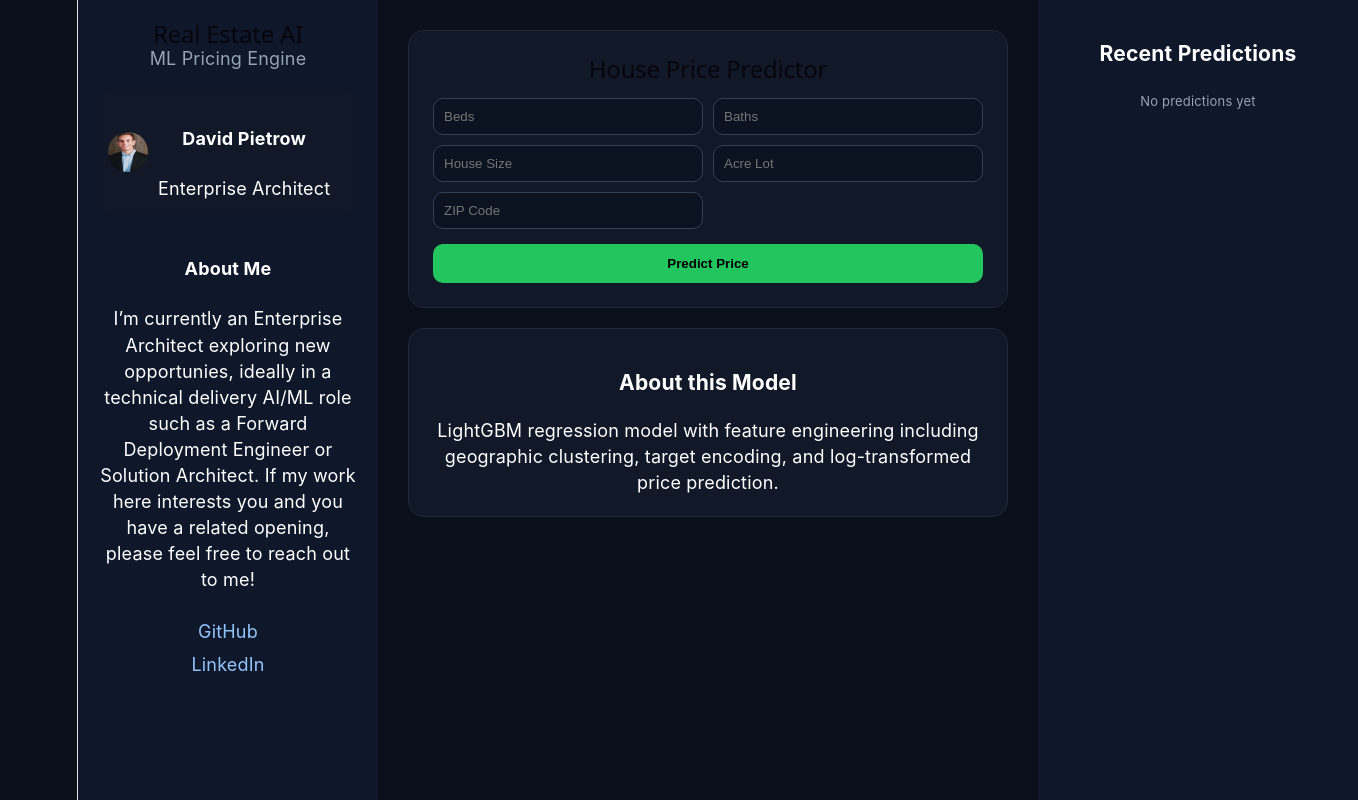
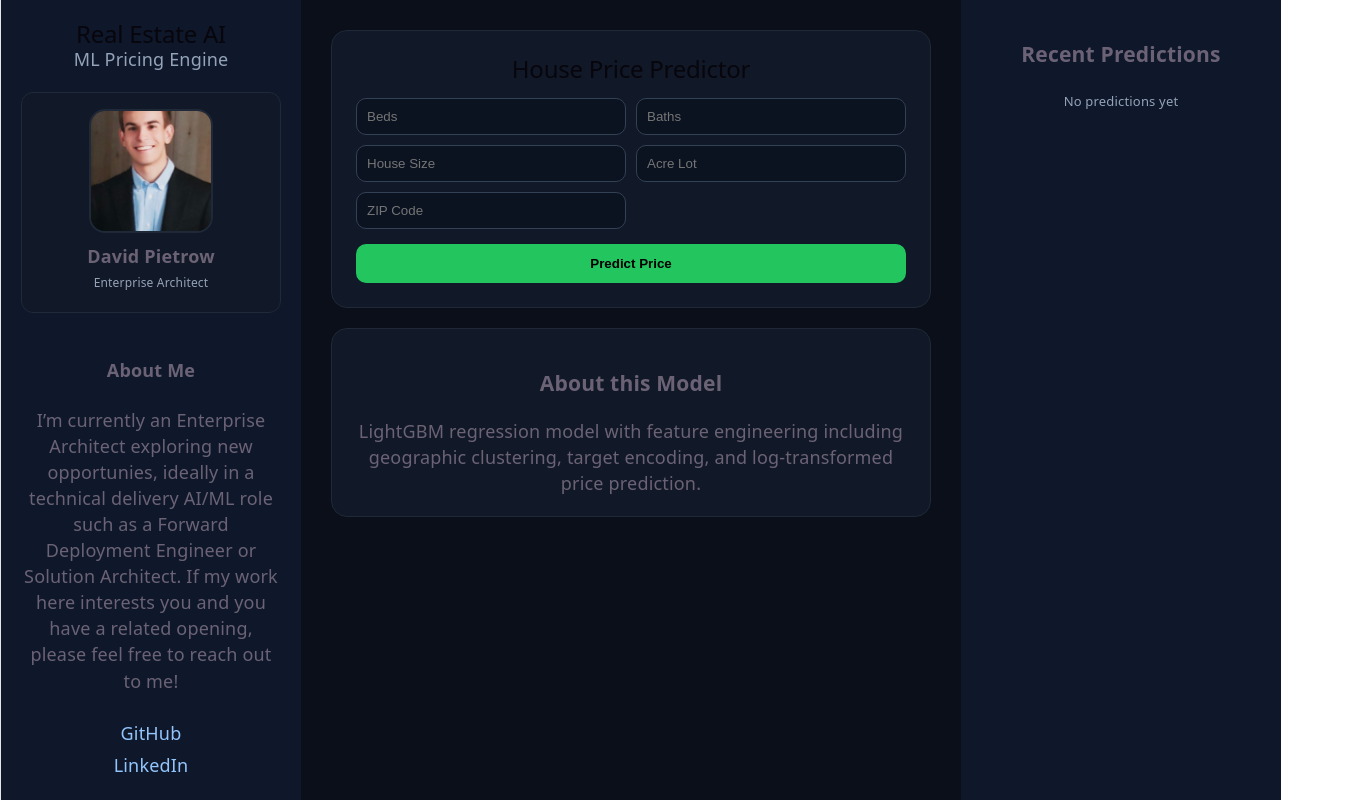
Before and after one commit to DPietrow/RealEstateModel, a React (Vite) app in the folder house-ui/: page / in a window 1280 px wide. Shown: the whole page, 1358 px wide, since content can reach past the window. Built offline with nearby package versions, Linux system fonts and the light colour scheme.

Commit message:
css changes

```diff
--- a/house-ui/src/App.css
+++ b/house-ui/src/App.css
@@ -1,16 +1,22 @@
 html, body {
   margin: 0;
   padding: 0;
+  width: 100%;
+  height: 100%;
   background: #0b0f19;
-  font-family: Inter, Arial, sans-serif;
-  color: white;
 }
 
-/* LAYOUT */
+#root {
+  width: 100%;
+  height: 100%;
+}
+
+/* FORCE FULL EDGE LAYOUT */
 .app {
   display: flex;
   height: 100vh;
   width: 100vw;
+  margin: 0;
 }
 
 /* LEFT SIDEBAR */
@@ -21,6 +27,8 @@ html, body {
   display: flex;
   flex-direction: column;
   gap: 20px;
+  margin: 0;
+  flex-shrink: 0;
 }
 
 .brand p {
@@ -29,18 +37,34 @@ html, body {
 }
 
 .profileCard {
+  background: #111827;
+  padding: 16px;
+  border-radius: 12px;
+  border: 1px solid #1f2937;
+
   display: flex;
+  flex-direction: column;
+  align-items: center;
+  text-align: center;
   gap: 10px;
-  align-items: center;
-  background: #111827;
-  padding: 10px;
-  border-radius: 12px;
 }
 
 .profileCard img {
-  width: 40px;
-  height: 40px;
-  border-radius: 50%;
+  width: 120px;
+  height: 120px;
+  border-radius: 16px;
+  object-fit: cover;
+  border: 2px solid #1f2937;
+}
+
+.profileCard h4 {
+  margin: 0;
+}
+
+.profileCard p {
+  margin: 0;
+  font-size: 12px;
+  color: #94a3b8;
 }
 
 .links a {
```
